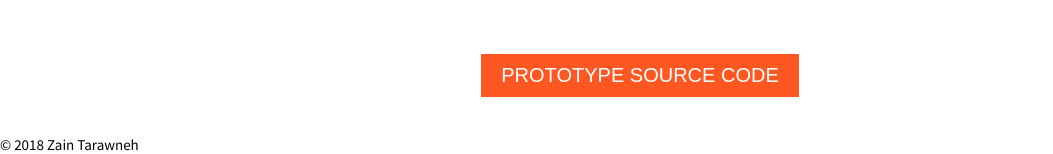
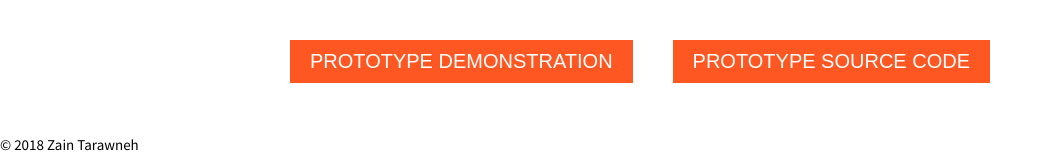
Before and after one commit to jacobmischka/muzicapp.co, a website: page public/index.html in a window 1280 px wide. Shown: the part 646-800 px from the top of the page, without its empty margins (0-1053 px from the left). Drawn offline with Linux system fonts and the light colour scheme; a web font is replaced by a local one.

Commit message:
Add link to demonstration video

```diff
--- a/package.json
+++ b/package.json
@@ -8,5 +8,8 @@
   "scripts": {
     "serve": "browser-sync start --server --ss public/ -f public/* --no-notify",
     "deploy": "now public/ -A ../now.json"
+  },
+  "devDependencies": {
+    "browser-sync": "^2.23.6"
   }
 }
--- a/public/index.html
+++ b/public/index.html
@@ -64,6 +64,7 @@
 			}
 
 			nav a {
+				margin: 1em;
 				padding: 0.5em 1em;
 				font-family: 'Miriam Libre', sans-serif;
 				text-decoration: none;
@@ -124,6 +125,7 @@
 				</p>
 			</div>
 			<nav>
+				<a href="https://youtu.be/lF3NER5dKzM">Prototype demonstration</a>
 				<a href="https://github.com/jacobmischka/muzic">Prototype source code</a>
 			</nav>
 		</main>
```
Also changed, not shown: 1 other file.
